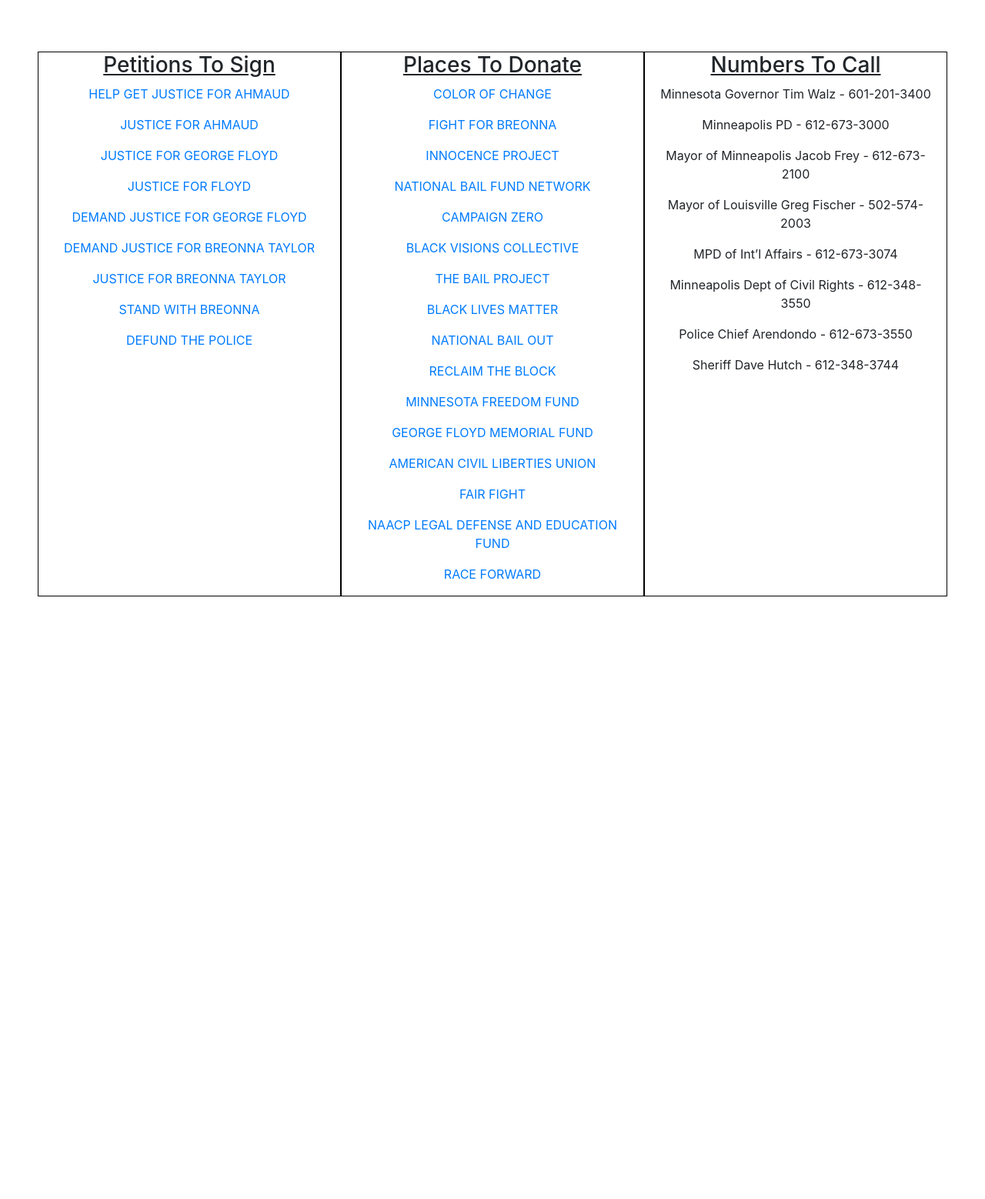
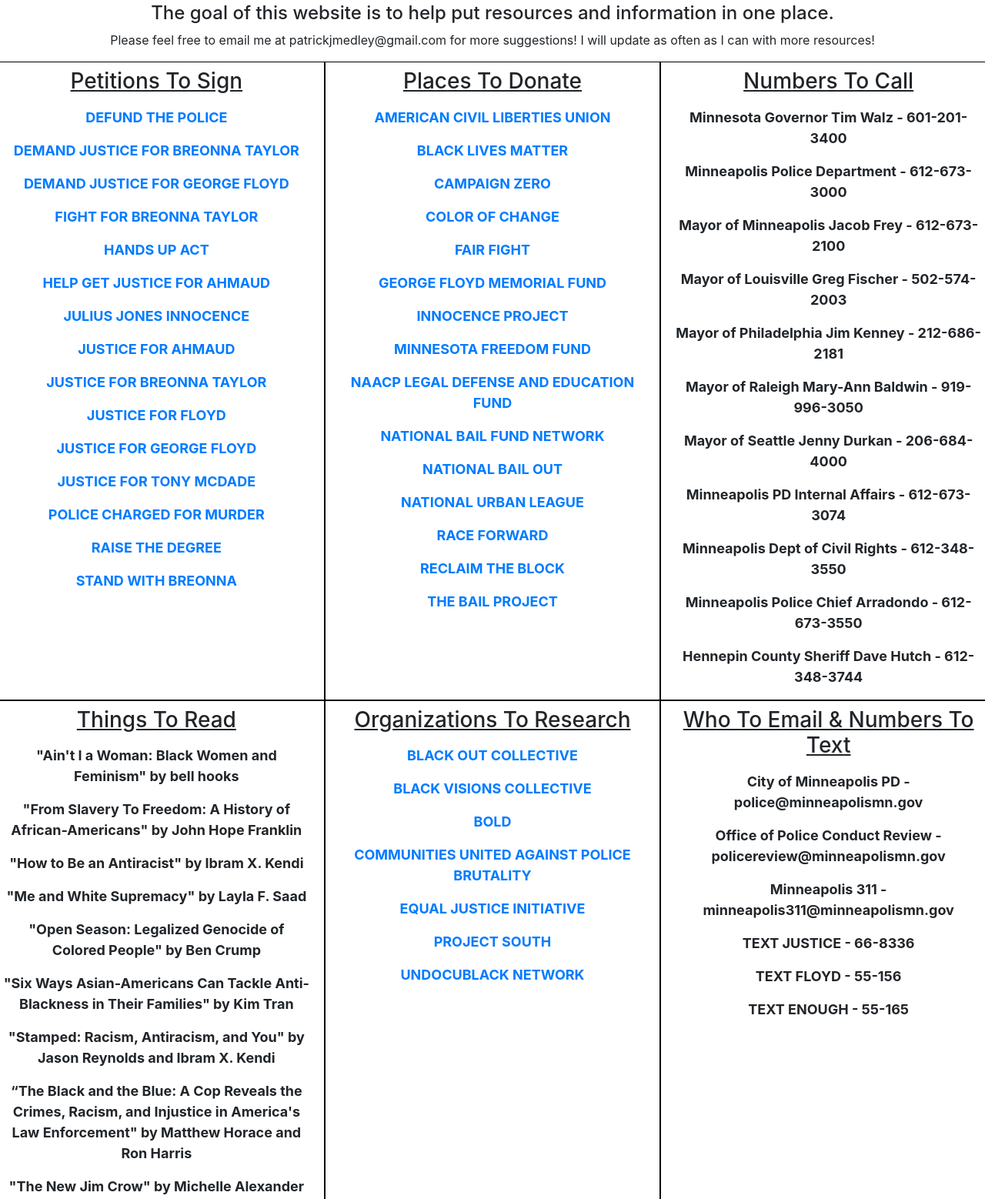
Before and after one commit to MedleysMind/NowWhat, a plain HTML site: page index.html in a window 1280 px wide. Shown: the part 53-1611 px from the top of the page at 77% size. Before the commit the page ends 892 px from the top, so only its background shows below. Drawn offline with nearby package versions, Linux system fonts and the light colour scheme.

Commit message:
major updates

```diff
--- a/index.html
+++ b/index.html
@@ -13,15 +13,58 @@
     />
   </head>
   <body>
+    <div class="Top">
       <h1>Direct Your Energy To The Right Place</h1>
-
+      <h4>
+        The goal of this website is to help put resources and
+        information in one place.
+      </h4>
+      <p>
+        Please feel free to email me at patrickjmedley@gmail.com for more
+        suggestions! I will update as often as I can with more resources!
+      </p>
+    </div>
+    <!-- ROW ONE -->
     <div class="row">
       <div class="col-md-4 info">
         <h3>Petitions To Sign</h3>
         <p>
+          <a href="https://actionnetwork.org/forms/2005_email_blm_defund"
+            >DEFUND THE POLICE</a
+          >
+        </p>
+        <p>
+          <a href="https://actionnetwork.org/petitions/2005_email_blm_breonna"
+            >DEMAND JUSTICE FOR BREONNA TAYLOR</a
+          >
+        </p>
+        <p>
           <a
-            href="https://www.runwithmaud.com/#petition"
+            href="https://actionnetwork.org/forms/2006_email_blm_justiceforgeorge"
+            >DEMAND JUSTICE FOR GEORGE FLOYD</a
+          >
+        </p>
+        <p>
+          <a
+            href="https://action.justiceforbreonna.org/sign/BreonnaWasEssential/"
+            >FIGHT FOR BREONNA TAYLOR</a
+          >
+        </p>
+        <p>
+          <a
+            href="https://www.change.org/p/us-senate-hands-up-act?source_location=topic_page"
+            >HANDS UP ACT</a
+          >
+        </p>
+        <p>
+          <a href="https://www.runwithmaud.com/#petition"
             >HELP GET JUSTICE FOR AHMAUD</a
+          >
+        </p>
+        <p>
+          <a
+            href="https://www.change.org/p/julius-jones-is-innocent-don-t-let-him-be-executed-by-the-state-of-oklahoma?source_location=topic_page"
+            >JULIUS JONES INNOCENCE</a
           >
         </p>
         <p>
@@ -32,8 +75,8 @@
         </p>
         <p>
           <a
-            href="https://www.justiceforbigfloyd.com/#petition"
-            >JUSTICE FOR GEORGE FLOYD</a
+            href="https://www.change.org/p/andy-beshear-justice-for-breonna-taylor"
+            >JUSTICE FOR BREONNA TAYLOR</a
           >
         </p>
         <p>
@@ -43,19 +86,26 @@
           >
         </p>
         <p>
-          <a
-            href="https://actionnetwork.org/forms/2006_email_blm_justiceforgeorge"
-            >DEMAND JUSTICE FOR GEORGE FLOYD</a
+          <a href="https://www.justiceforbigfloyd.com/#petition"
+            >JUSTICE FOR GEORGE FLOYD</a
           >
         </p>
         <p>
-          <a href="https://actionnetwork.org/petitions/2005_email_blm_breonna"
-            >DEMAND JUSTICE FOR BREONNA TAYLOR</a
+          <a
+            href="https://www.change.org/p/black-lives-matter-activists-justice-for-tony-mcdade?source_location=topic_page"
+            >JUSTICE FOR TONY MCDADE</a
           >
         </p>
         <p>
-          <a href="https://www.change.org/p/andy-beshear-justice-for-breonna-taylor"
-            >JUSTICE FOR BREONNA TAYLOR</a
+          <a
+            href="https://www.change.org/p/change-org-the-minneapolis-police-officers-to-be-charged-for-murder-after-killing-innocent-black-man?source_location=topic_page"
+            >POLICE CHARGED FOR MURDER</a
+          >
+        </p>
+        <p>
+          <a
+            href="https://www.change.org/p/minneapolis-district-attorney-raise-the-degree?source_location=topic_page"
+            >RAISE THE DEGREE</a
           >
         </p>
         <p>
@@ -63,116 +113,96 @@
             >STAND WITH BREONNA</a
           >
         </p>
+      </div>
+      <div class="col-md-4 info">
+        <h3>Places To Donate</h3>
         <p>
-          <a href="https://actionnetwork.org/forms/2005_email_blm_defund"
-            >DEFUND THE POLICE</a
+          <a
+            href="https://action.aclu.org/give/now?ms_aff=NAT&initms_aff=NAT&ms=web_horiz_nav_hp&initms=web_horiz_nav_hp&ms_chan=web&initms_chan=web"
+            >AMERICAN CIVIL LIBERTIES UNION</a
           >
         </p>
-      </div>
-      <div class="col-md-4 info"><h3>Places To Donate</h3>
         <p>
-            <a
-              href="https://colorofchange.org/"
-              >COLOR OF CHANGE</a
+          <a href="https://secure.actblue.com/donate/ms_blm_homepage_2019"
+            >BLACK LIVES MATTER</a
           >
         </p>
         <p>
           <a
-              href="https://justiceforbreonna.org/"
-              >FIGHT FOR BREONNA</a
-            >
-          </p>
-        <p>
-            <a
-              href="https://www.innocenceproject.org/"
-              >INNOCENCE PROJECT</a
-            >
-          </p>
-        <p>
-            <a
-              href="https://www.communityjusticeexchange.org/nbfn-directory"
-              >NATIONAL BAIL FUND NETWORK</a
-            >
-          </p>
-        <p>
-            <a
-              href="https://www.joincampaignzero.org/"
+            href="https://www.paypal.com/donate/?token=vaBcojePNHFOGSPHgXu6q2YRPSxPv688Sz3_DIH241EcQ0aXnsIG0tX0_PRj-8GGcqg9sm&country.x=US&locale.x=US"
             >CAMPAIGN ZERO</a
           >
         </p>
         <p>
           <a
-              href="https://www.blackvisionsmn.org/"
-              >BLACK VISIONS COLLECTIVE</a
+            href="https://secure.actblue.com/contribute/page/support-us?refcode=coc_website_popup"
+            >COLOR OF CHANGE</a
+          >
+        </p>
+
+        <p>
+          <a href="https://secure.actblue.com/donate/fair-fight-1"
+            >FAIR FIGHT</a
+          >
+        </p>
+        <p>
+          <a href="https://www.gofundme.com/f/georgefloyd"
+            >GEORGE FLOYD MEMORIAL FUND</a
           >
         </p>
         <p>
           <a
-              href="https://bailproject.org/"
-              >THE BAIL PROJECT</a
+            href="https://www.innocenceproject.org/donate/?f_src=FY20_web_x_gen_nmat_campTop000Button_Main"
+            >INNOCENCE PROJECT</a
           >
         </p>
         <p>
-            <a
-              href="https://blacklivesmatter.com/"
-              >BLACK LIVES MATTER</a
-            >
-          </p>
-        <p>
-            <a
-              href="http://nationalbailout.org/"
-              >NATIONAL BAIL OUT</a
-            >
-          </p>
-        <p>
-            <a
-              href="https://www.reclaimtheblock.org/home"
-              >RECLAIM THE BLOCK</a
-            >
-          </p>
-        <p>
-            <a
-              href="https://minnesotafreedomfund.org/"
+          <a href="https://minnesotafreedomfund.org/donate"
             >MINNESOTA FREEDOM FUND</a
           >
         </p>
         <p>
           <a
-              href="https://www.gofundme.com/f/georgefloyd"
-              >GEORGE FLOYD MEMORIAL FUND</a
-            >
-          </p>
-        <p>
-            <a
-              href="https://www.aclu.org/"
-              >AMERICAN CIVIL LIBERTIES UNION</a
-            >
-          </p>
-        <p>
-            <a
-              href="https://fairfight.com/"
-              >FAIR FIGHT</a
-            >
-          </p>
-        <p>
-            <a
-              href="https://www.naacpldf.org/"
+            href="https://org2.salsalabs.com/o/6857/p/salsa/donation/common/public/?donate_page_KEY=15780&_ga=2.140099315.1733245124.1591126524-1206011873.1591126524"
             >NAACP LEGAL DEFENSE AND EDUCATION FUND</a
           >
         </p>
         <p>
-            <a
-              href="https://www.raceforward.org/"
+          <a href="https://www.communityjusticeexchange.org/donate"
+            >NATIONAL BAIL FUND NETWORK</a
+          >
+        </p>
+        <p>
+          <a href="https://secure.actblue.com/donate/freeblackmamas2020"
+            >NATIONAL BAIL OUT</a
+          >
+        </p>
+        <p>
+          <a href="https://nul.org/donate">NATIONAL URBAN LEAGUE</a>
+        </p>
+        <p>
+          <a href="https://www.raceforward.org/donate/thenewraceforward"
             >RACE FORWARD</a
           >
         </p>
+        <p>
+          <a href="https://secure.everyaction.com/zae4prEeKESHBy0MKXTIcQ2"
+            >RECLAIM THE BLOCK</a
+          >
+        </p>
+        <p>
+          <a href="https://secure.givelively.org/donate/the-bail-project"
+            >THE BAIL PROJECT</a
+          >
+        </p>
       </div>
-      <div class="col-md-4 info"><h3>Numbers To Call</h3>
+      <div class="col-md-4 info">
+        <h3>Numbers To Call</h3>
         <p>
           Minnesota Governor Tim Walz - 601-201-3400
         </p>
         <p>
-            Minneapolis PD - 612-673-3000
+          Minneapolis Police Department - 612-673-3000
         </p>
         <p>
           Mayor of Minneapolis Jacob Frey - 612-673-2100
@@ -181,16 +211,126 @@
           Mayor of Louisville Greg Fischer - 502-574-2003
         </p>
         <p>
-            MPD of Int’l Affairs - 612-673-3074
+          Mayor of Philadelphia Jim Kenney - 212-686-2181
         </p>
         <p>
-            Minneapolis Dept of Civil Rights -  612-348-3550
+          Mayor of Raleigh Mary-Ann Baldwin - 919-996-3050
         </p>
         <p>
-            Police Chief Arendondo - 612-673-3550
+          Mayor of Seattle Jenny Durkan - 206-684-4000
         </p>
         <p>
-            Sheriff Dave Hutch - 612-348-3744
+            Minneapolis PD Internal Affairs - 612-673-3074
+        </p>
+        <p>
+          Minneapolis Dept of Civil Rights - 612-348-3550
+        </p>
+        <p>
+            Minneapolis Police Chief Arradondo - 612-673-3550
+        </p>
+        <p>
+            Hennepin County Sheriff Dave Hutch - 612-348-3744
+        </p>
+      </div>
+    </div>
+    <!-- ROW TWO -->
+    <div class="row">
+      <div class="col-md-4 info">
+        <h3>Things To Read</h3>
+        <p>
+          "Ain't I a Woman: Black Women and Feminism" by bell hooks
+        </p>
+        <p>
+          "From Slavery To Freedom: A History of African-Americans" by John Hope
+          Franklin
+        </p>
+        <p>
+          "How to Be an Antiracist" by Ibram X. Kendi
+        </p>
+        <p>
+          "Me and White Supremacy" by Layla F. Saad
+        </p>
+        <p>
+          "Open Season: Legalized Genocide of Colored People" by Ben Crump
+        </p>
+        <p>
+          "Six Ways Asian-Americans Can Tackle Anti-Blackness in Their Families"
+          by Kim Tran
+        </p>
+        <p>
+          "Stamped: Racism, Antiracism, and You" by Jason Reynolds and Ibram X.
+          Kendi
+        </p>
+        <p>
+          “The Black and the Blue: A Cop Reveals the Crimes, Racism, and
+          Injustice in America's Law Enforcement" by Matthew Horace and Ron
+          Harris
+        </p>
+        <p>
+          "The New Jim Crow" by Michelle Alexander
+        </p>
+        <p>
+          "They Can’t Kill Us All: Ferguson, Baltimore, And A New Era In
+          America’s Racial Justice Movement" by Wesley Lowery
+        </p>
+        <p>
+          "White Fragility" by Robin DiAngelo
+        </p>
+        <p>
+          "Why I’m No Longer Talking to White People About Race" by Reni
+          Eddo-Lodge
+        </p>
+        <p>
+          "Women, Race & Class" by Angela Y. Davis
+        </p>
+      </div>
+      <div class="col-md-4 info">
+        <h3>Organizations To Research</h3>
+        <p>
+          <a href="https://blackoutcollective.org/#Home"
+            >BLACK OUT COLLECTIVE</a
+          >
+        </p>
+        <p>
+          <a href="https://www.blackvisionsmn.org/">BLACK VISIONS COLLECTIVE</a>
+        </p>
+        <p>
+          <a href="https://boldorganizing.org/">BOLD</a>
+        </p>
+        <p>
+          <a href="https://www.cuapb.org/who_we_are"
+            >COMMUNITIES UNITED AGAINST POLICE BRUTALITY</a
+          >
+        </p>
+        <p>
+          <a href="https://eji.org/">EQUAL JUSTICE INITIATIVE</a>
+        </p>
+        <p>
+          <a href="https://projectsouth.org/">PROJECT SOUTH</a>
+        </p>
+        <p>
+          <a href="https://undocublack.org/">UNDOCUBLACK NETWORK</a>
+        </p>
+      </div>
+      <div class="col-md-4 info">
+        <h3>Who To Email & Numbers To Text</h3>
+        <p>
+          City of Minneapolis PD - police@minneapolismn.gov
+        </p>
+        <p>
+          Office of Police Conduct Review - policereview@minneapolismn.gov
+        </p>
+        <p>
+          Minneapolis 311 - minneapolis311@minneapolismn.gov
+        </p>
+        <p>
+          TEXT JUSTICE - 66-8336
+        </p>
+        <p>
+          TEXT FLOYD - 55-156
+        </p>
+        <p>
+          TEXT ENOUGH - 55-165
         </p>
       </div>
     </div>
--- a/styles/styles.css
+++ b/styles/styles.css
@@ -1,16 +1,18 @@
 body{
     overflow-x: hidden;
 }
-h1{
+.Top{
     text-align: center;
-    /* align-content: center; */
 }
 h3{
     text-decoration: underline;
+    padding: 2%;
 }
 .row{
     text-align: center;
-    padding: 5%;
+font-weight: bold;
+font-size: large;
+    /* padding: 2%; */
 }
 .info{
     border: 1px solid black;
```
Lines whose indentation alone changed are shown as unchanged.
